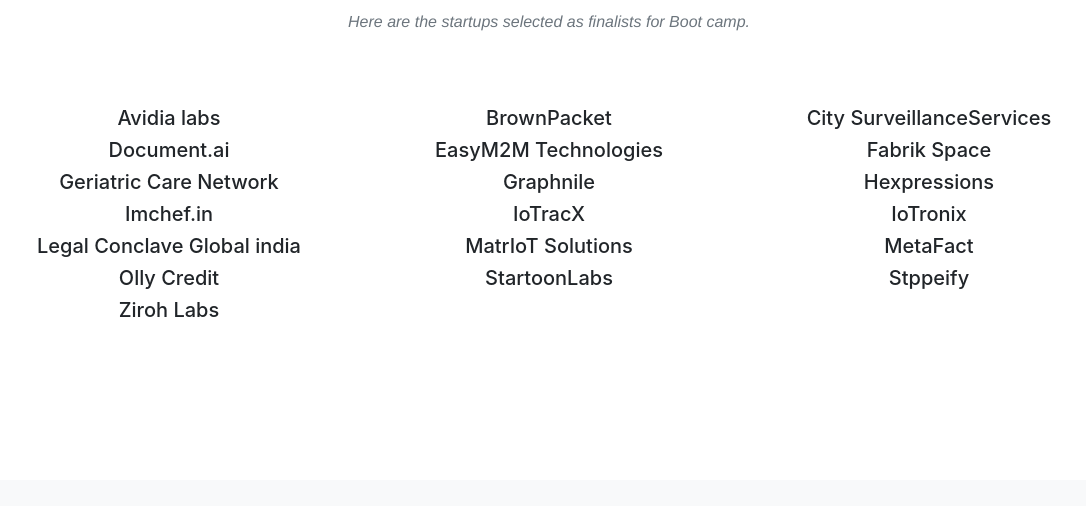
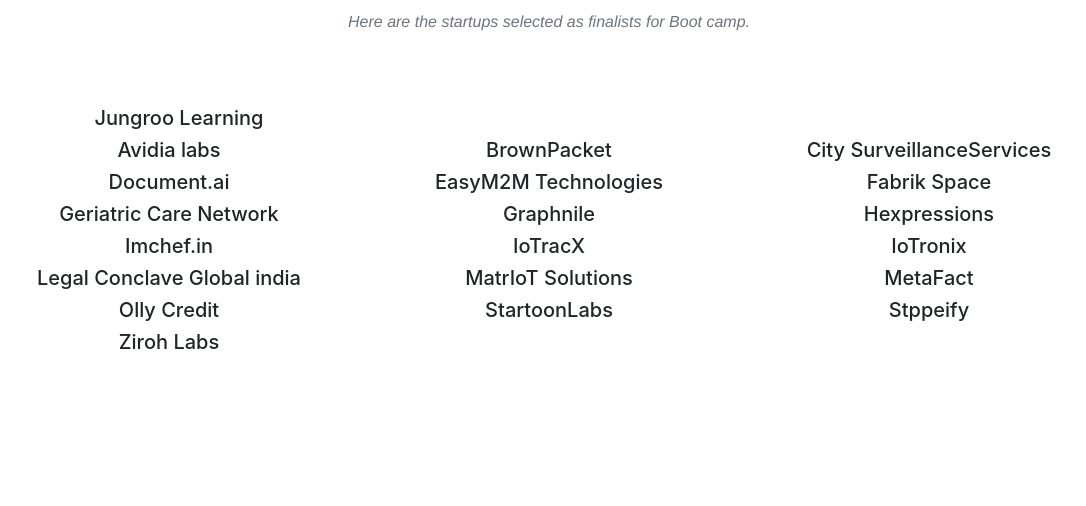
Before and after one commit to 2018gsap/2018gsap.github.io, a website with bundled scripts: page index.html in a window 1280 px wide. Shown: the part 10648-11154 px from the top of the page, without its empty margins (91-1177 px from the left). Built offline with nearby package versions, Linux system fonts and the light colour scheme; a web font is replaced by a local one.

Commit message:
Update index.html

```diff
--- a/index.html
+++ b/index.html
@@ -224,7 +224,9 @@
             </h3>
           </div>
         </div>
-
+<div class="col-md-4 text-center">
+            <h5>Jungroo Learning</h5>
+          </div>
         <div class="row">
           <div class="col-md-4 text-center">
             <h5>Avidia labs</h5>
@@ -263,6 +265,7 @@
           <div class="col-md-4 text-center">
             <h5>IoTronix</h5>
           </div>
+
           <div class="col-md-4 text-center">
             <h5>Legal Conclave Global india</h5>
           </div>
```
